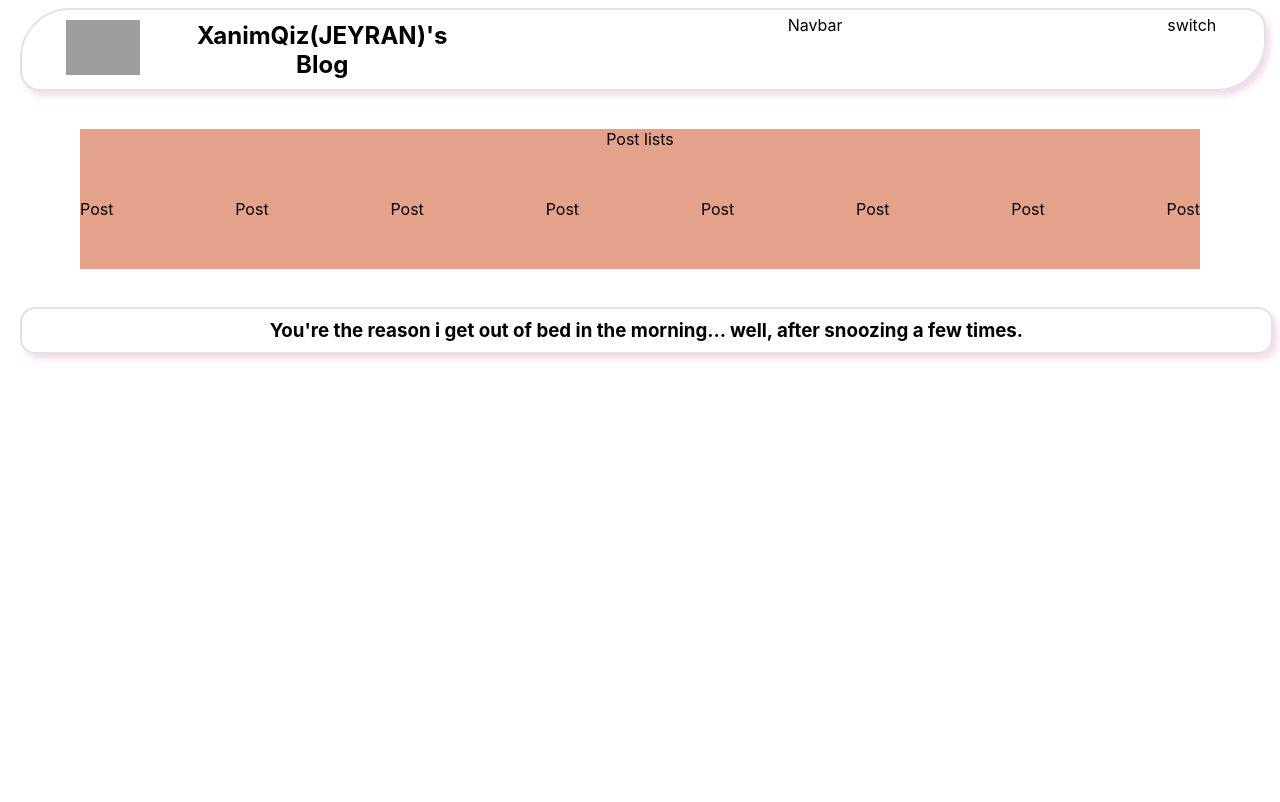
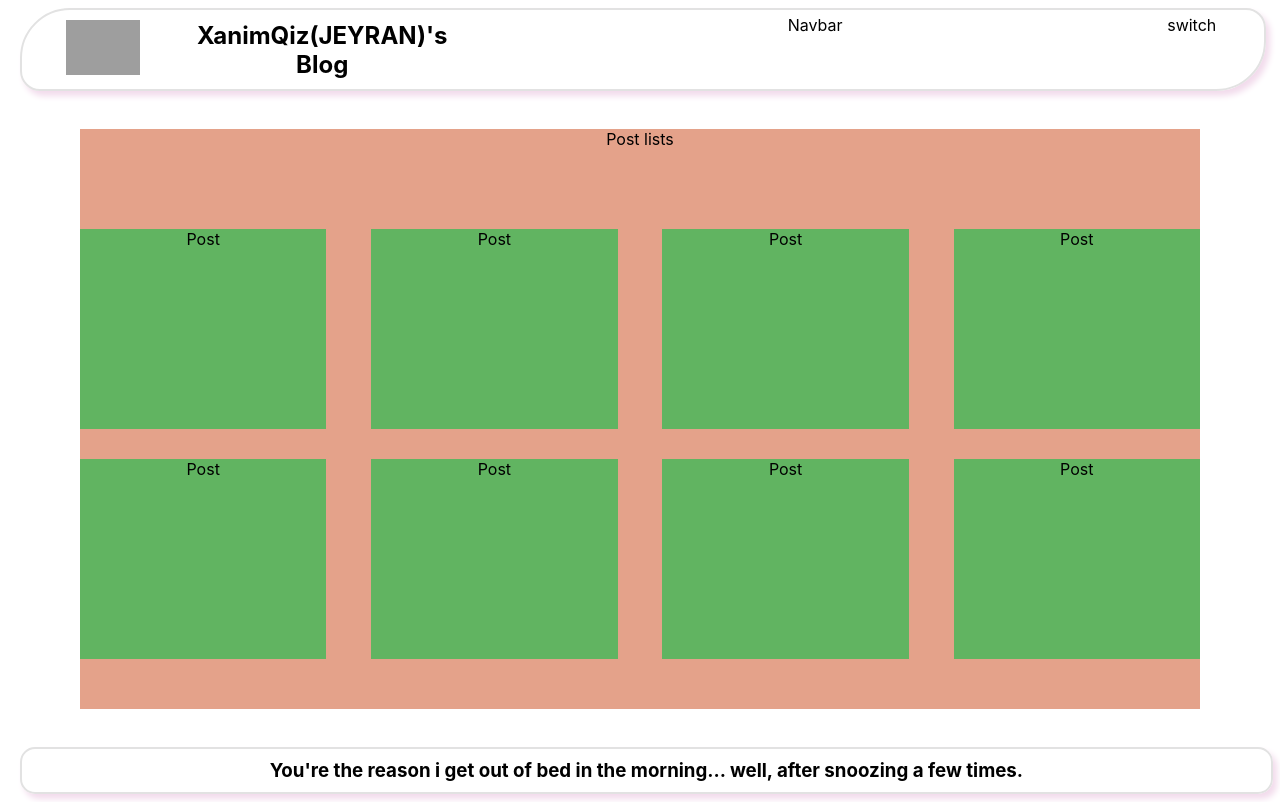
Before and after one commit to zahraRostami1999/blog-app, a React (Create React App) app: page / in a window 1280 px wide. Built offline with nearby package versions, Linux system fonts and the light colour scheme; grey boxes are pictures that could not be loaded.

Commit message:
add img and title div for Post

```diff
--- a/src/Components/post/Post.jsx
+++ b/src/Components/post/Post.jsx
@@ -1,9 +1,11 @@
 import styled from './post.module.css'
+import cover1 from './../../assets/image/post1.png';
 
 function Post(){
     return(
-        <div className={styled.post}>
-            <div>Post</div>
+        <div className={styled.postWrapper}>
+            <div className={styled.postImg}></div>
+            <div className={styled.postTitle}>Post</div>
         </div>
     );
 }
```
